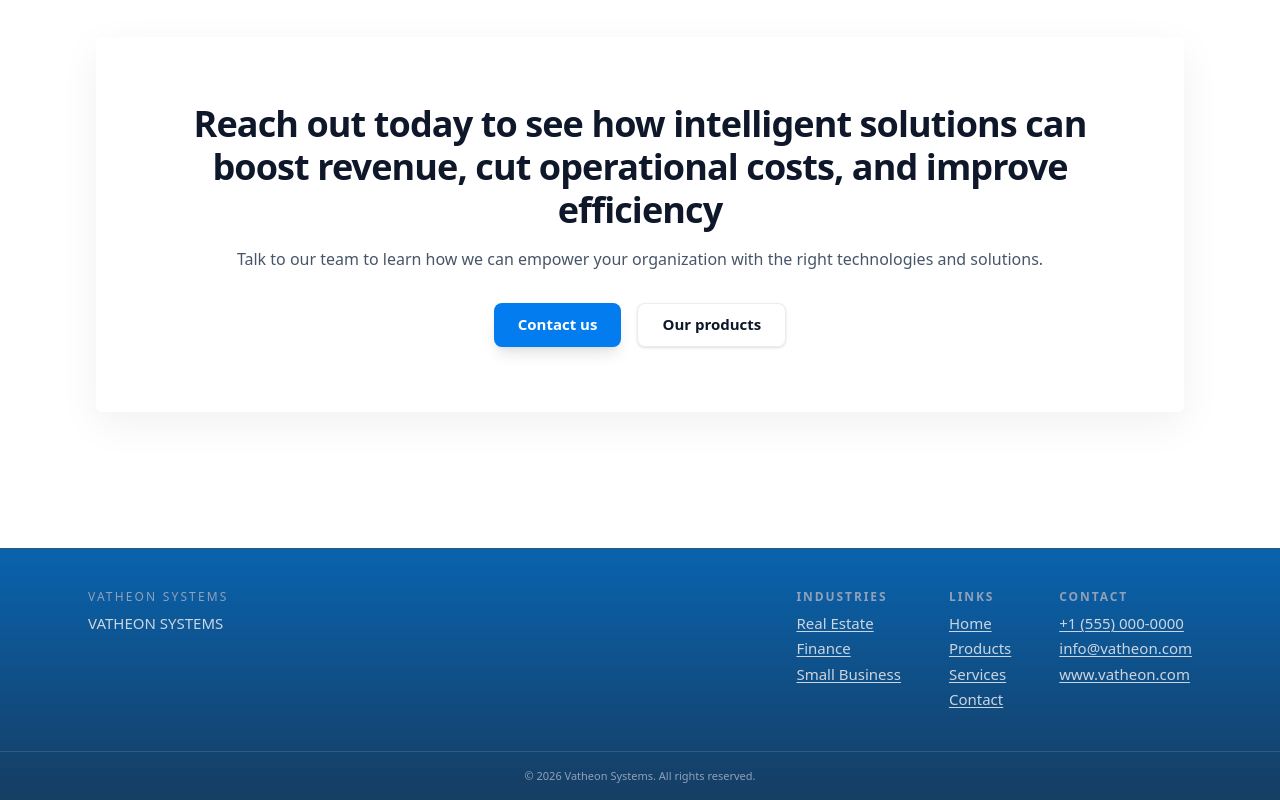
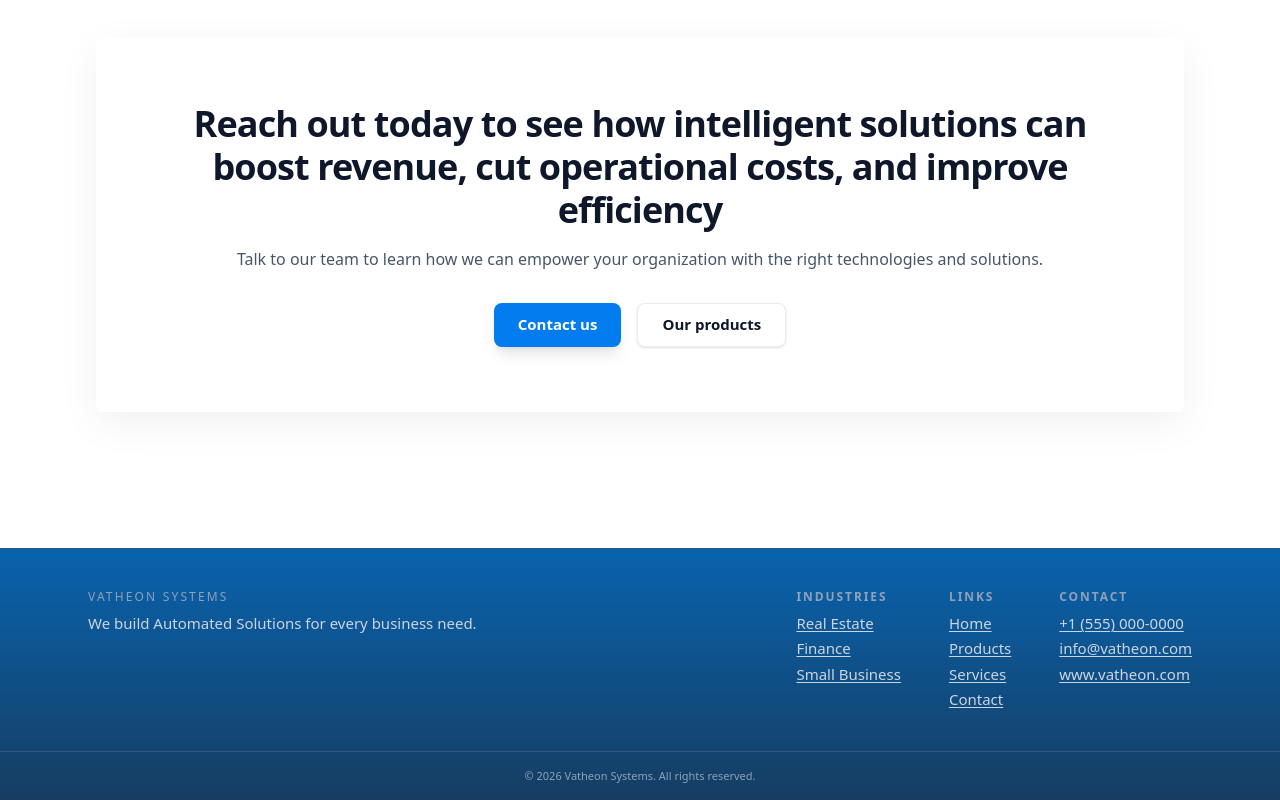
Before and after one commit to DavidMajomi/company-site, a Next.js app in the folder company/: page / in a window 1280 px wide. Shown: the part 2513-3313 px from the top of the page. Built offline with nearby package versions, Linux system fonts and the light colour scheme.

Commit message:
Update: Change hero headline to hero lead in Footer component for improved clarity.

```diff
--- a/company/app/components/Footer.tsx
+++ b/company/app/components/Footer.tsx
@@ -75,7 +75,7 @@ export function Footer() {
             {site.nameDisplay}
           </p>
           <p className="max-w-md text-xs text-slate-300 sm:text-sm">
-            {site.heroHeadline}
+            {site.heroLead}
           </p>
         </div>
 
```
